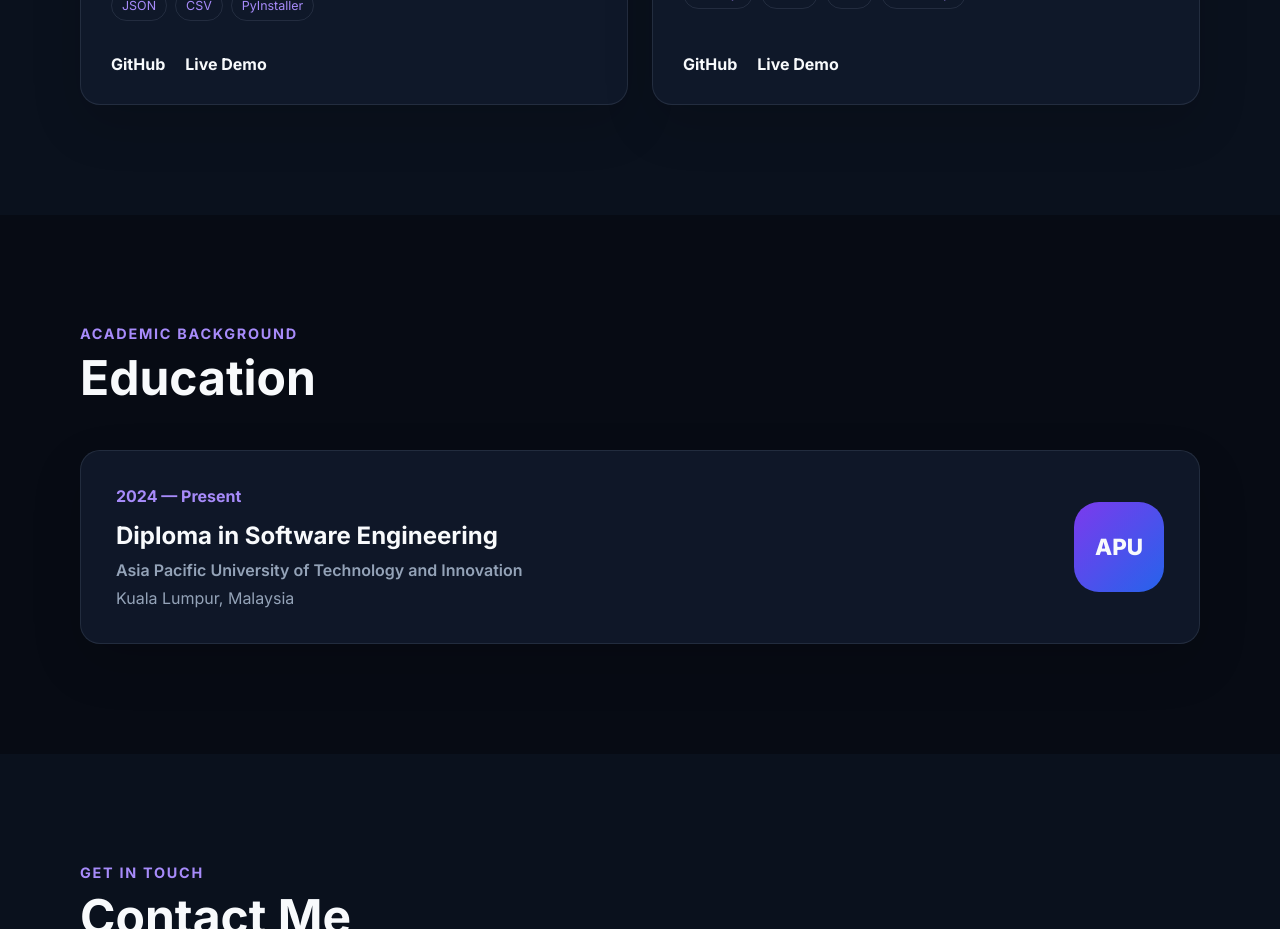
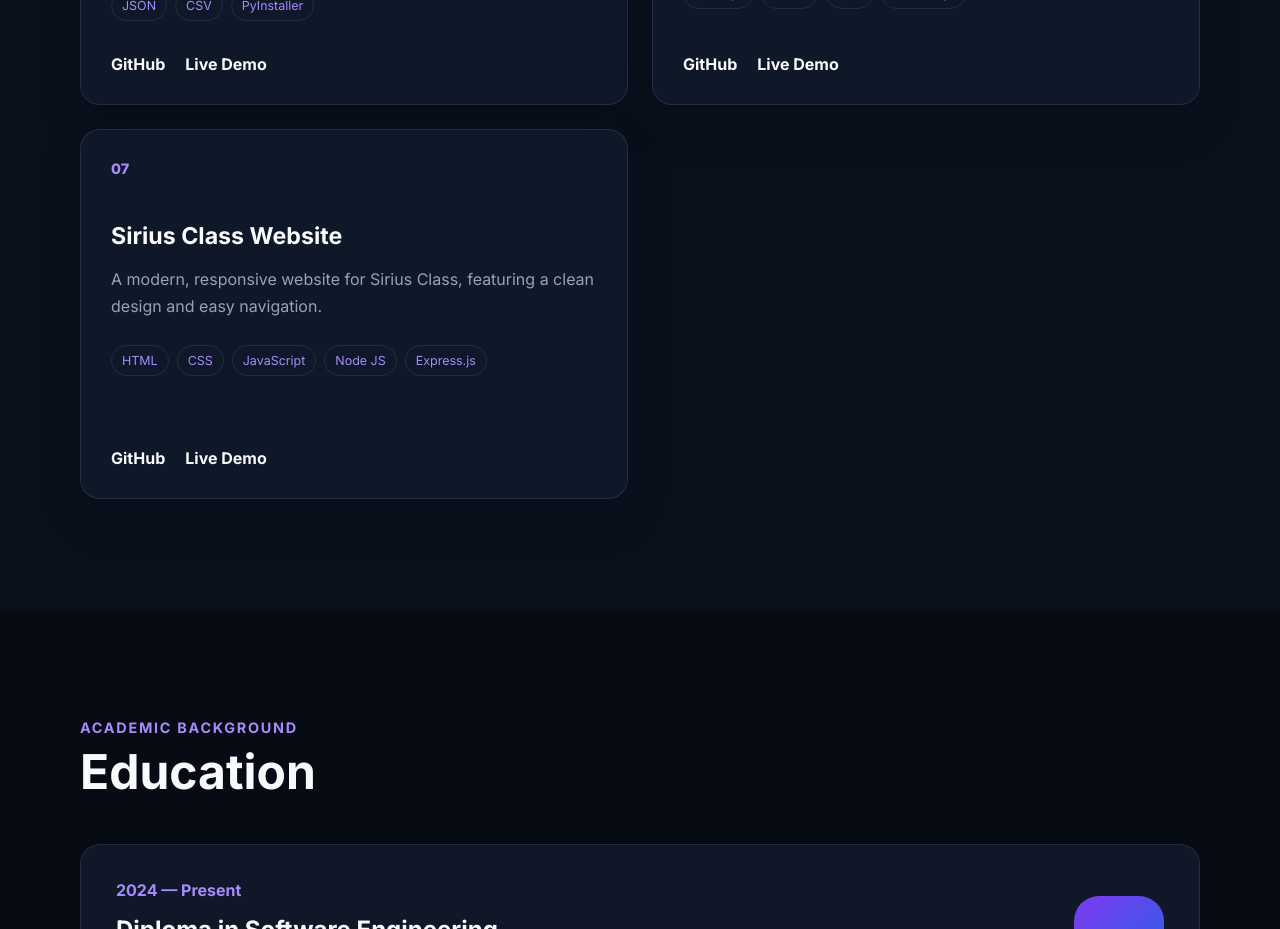
Before and after one commit to Samidjon/Portfolio, a React (Vite) app: page / in a window 1280 px wide. Shown: the part 3940-4869 px from the top of the page. Built offline with nearby package versions, Linux system fonts and the light colour scheme.

Commit message:
New project update

```diff
--- a/src/data/portfolioData.js
+++ b/src/data/portfolioData.js
@@ -80,4 +80,13 @@ export const projects = [
     github: "https://github.com/Samidjon/3D-Zoo-Map",
     demo: "#",
   },
+  {
+    id: 7,
+    title: "Sirius Class Website",
+    description:
+      "A modern, responsive website for Sirius Class, featuring a clean design and easy navigation.",
+    technologies: ["HTML", "CSS", "JavaScript", "Node JS", "Express.js"],
+    github: "https://github.com/Samidjon/SiriusClass",
+    demo: "https://sirius-class.vercel.app/",
+  },
 ];
```
